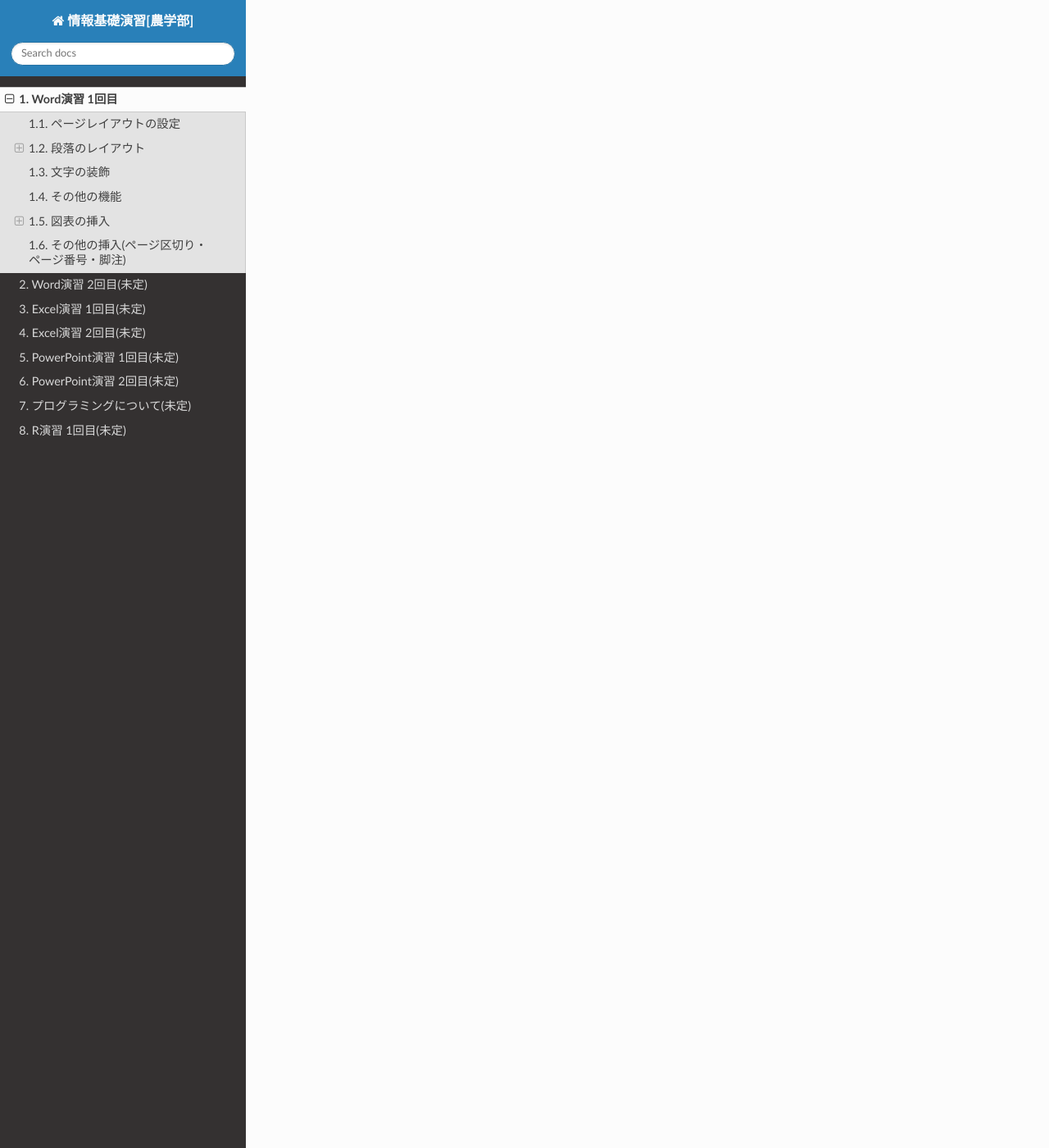
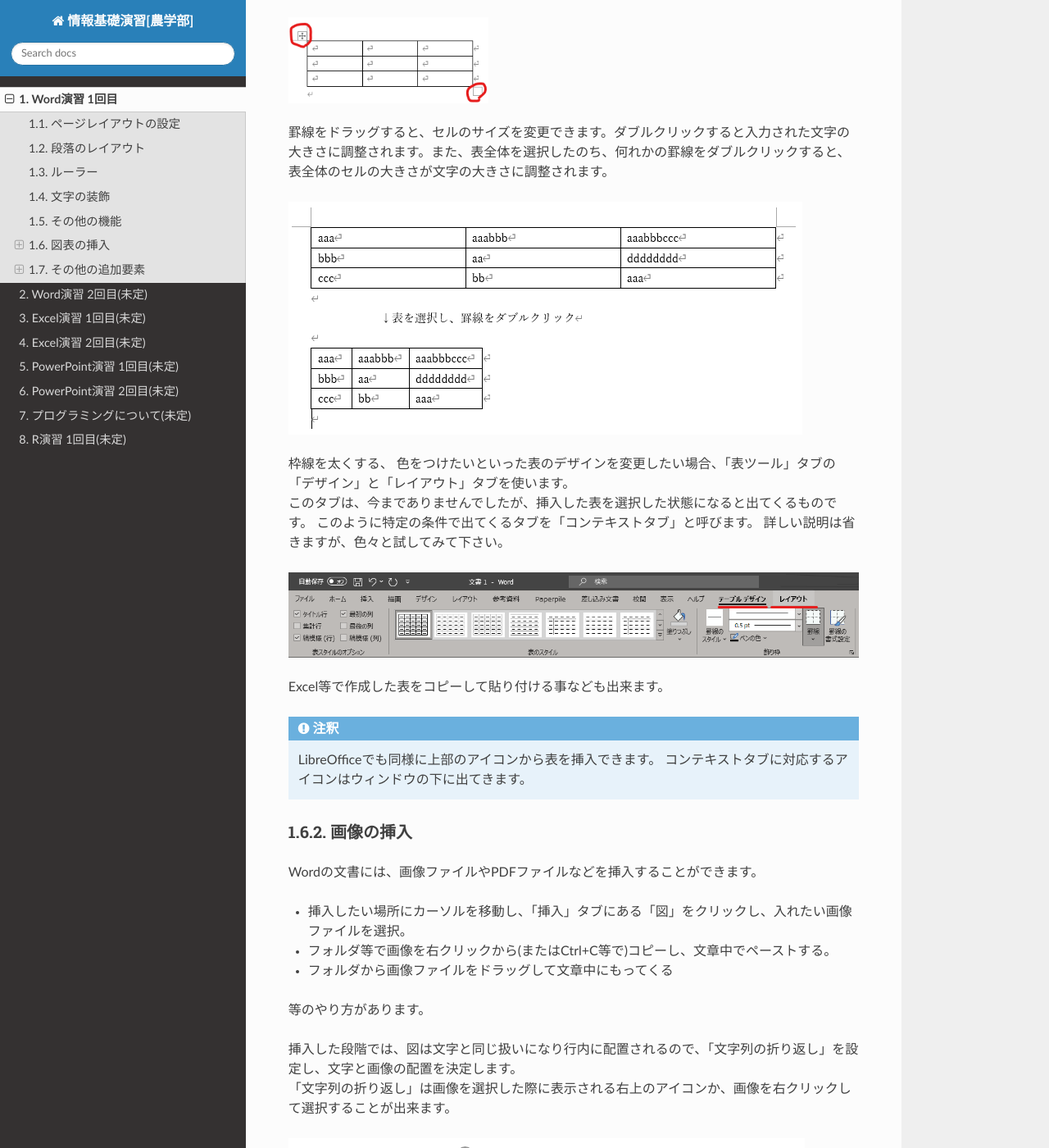
Before and after one commit to slt666666/informatics_agri_1st, a Sphinx documentation site: the page built from source/word_1.rst, in a window 1280 px wide and 1400 px high, scrolled down 6555 px. Shown: the whole window at 82% size. Built offline with Sphinx 7.4.7 and the Read the Docs theme 2.0.0, drawn with Linux system fonts in a browser that asks for light colours; some of the changed text lies outside the part shown.

Commit message:
add word_1

```diff
--- a/source/word_1.rst
+++ b/source/word_1.rst
@@ -44,7 +44,7 @@
 
 | **段落内の文字レイアウトを指定するツールバー**
 | 左揃え、中央揃え、右揃え、両端揃え（各行の左右の端がそろうように調節）、均等割付け（各行の両端がページ端にそろうように文字間の空白が調節される）と設定できます。
-| 段落間のより細かい指定は段落の詳細設定ダイアログを開いて指定しましょう。
+| 段落間のより細かい指定は段落の詳細設定ダイアログを開いて指定しましょう。ツールバー右下の矢印か、文章を選択して右クリック→段落から。
 
 .. figure:: _static/images/paragraph.png
 
@@ -74,8 +74,9 @@
 ^^^^^^^^^^^^^^^^^
 | **フォントを指定するツールバー**
 | フォントの種類、大きさ、文字飾り(太字、斜体、下線など)を変更することが出来ます。
-| こちらもより細かい指定はフォントの詳細設定ダイアログを開いて指定します。
-| フォントなどを変更したい文字列をドラッグして選択します(選択された部分が白黒反転した状態)。この状態で、ツールバーのボタンを押して文字の種類や装飾、大きさなどを変更します。
+| より細かい指定はフォントの詳細設定ダイアログを開いて指定します。
+
+| フォントなどを変更したい文字列をドラッグして選択します(選択された部分が白黒反転した状態)。この状態で、ツールバーのボタンを押して文字の種類や装飾、大きさなどを変更します。選択した状態で右クリック→フォントからも変更できます。
 
 .. figure:: _static/images/font.png
 
@@ -98,9 +99,80 @@
 ^^^^^^^^^^^^^^^^^
 表の挿入
 ---------------------------
+| 表を作成するには、「挿入」タブの「表」を使用します。
+| 行数・列数を指定することで、文章中のカーソル位置の場所に表が挿入されます。
+| 更に大きい表を入れたければメニューの「表の挿入」を利用します。
+
+.. figure:: _static/images/table.png
+
+| 表全体のサイズを変更するには右下の四角部分をドラッグし、表の位置は左上のマークをドラッグすることで移動できます。
+
+.. figure:: _static/images/table_size.png
+    :scale: 75%
+
+| 罫線をドラッグすると、セルのサイズを変更できます。ダブルクリックすると入力された文字の大きさに調整されます。また、表全体を選択したのち、何れかの罫線をダブルクリックすると、表全体のセルの大きさが文字の大きさに調整されます。
+
+.. figure:: _static/images/table_resize.png
+
+| 枠線を太くする、 色をつけたいといった表のデザインを変更したい場合、「表ツール」タブの「デザイン」と「レイアウト」タブを使います。
+| このタブは、今までありませんでしたが、挿入した表を選択した状態になると出てくるものです。 このように特定の条件で出てくるタブを「コンテキストタブ」と呼びます。 詳しい説明は省きますが、色々と試してみて下さい。
+
+.. figure:: _static/images/table_layout.png
+
+| Excel等で作成した表をコピーして貼り付ける事なども出来ます。
+
+.. note::
+    LibreOfficeでも同様に上部のアイコンから表を挿入できます。 コンテキストタブに対応するアイコンはウィンドウの下に出てきます。
 
 画像の挿入
 ---------------------------
+| Wordの文書には、画像ファイルやPDFファイルなどを挿入することができます。
 
-その他の挿入(ページ区切り・ページ番号・脚注)
+* 挿入したい場所にカーソルを移動し、「挿入」タブにある「図」をクリックし、入れたい画像ファイルを選択。
+* フォルダ等で画像を右クリックから(またはCtrl+C等で)コピーし、文章中でペーストする。
+* フォルダから画像ファイルをドラッグして文章中にもってくる
+
+| 等のやり方があります。
+
+| 挿入した段階では、図は文字と同じ扱いになり行内に配置されるので、「文字列の折り返し」を設定し、文字と画像の配置を決定します。
+| 「文字列の折り返し」は画像を選択した際に表示される右上のアイコンか、画像を右クリックして選択することが出来ます。
+
+.. figure:: _static/images/image_layout.png
+
+| 「文字列の折り返し」は最初「行内」が設定されていますが、「行内」では図表は一文字として扱われているので、 文章のレイアウトが崩れてしまう事が多いです。
+| また、「行内」では画像は一文字扱いで移動が難しいですが、「行内」以外のレイアウトでは、マウスで移動させることが可能です。
+| 通常は「行内」以外のレイアウトを利用した方が文章のレイアウトが整いやすいと思います。
+
+.. figure:: _static/images/image_position.png
+
+その他の追加要素
 ^^^^^^^^^^^^^^^^^^^^^^^^^^^^^^^^^^^^^^^^^^^^^^^^^^^^^^^^^^
+ページの区切り
+---------------------------
+| ページに書く内容が終わり、残りを空欄にして、 新しいページから次の文章を始めたい時に使用します。
+| 「Enter」や「Space」を押し続けて新しいページに移るのは本来の作成方法ではありません。
+| 区切りを入れたい場所にカーソルを移動させた後に、 「挿入」タブから「ページの区切り」をクリックすると、 新しいページが作成されます。
+
+.. figure:: _static/images/page_cut.png
+
+.. note::
+    LibreOfficeでは、「挿入」--「改ページ」になります。
+
+ページ番号
+------------------------
+| 複数ページにわたる文章をWordで作成する場合には、ページ番号を付すのが一般的です。複数枚のレポートや論文の場合は、必ずページ番号を入れましょう。
+| 「挿入」タブから「ページ番号」をクリックし、 挿入したいスタイルのものを選択します。その後、「コンテクストメニュー」(ヘッダーとフッター)から細かい編集をします。
+
+.. figure:: _static/images/page_num.png
+
+.. note::
+    | LibreOfficeでは、「挿入」--「ヘッダーおよびフッター」からヘッダーかフッターを有効にし、ヘッダーもしくはフッターをクリックして編集します。
+    | ページ番号は「ページ番号を挿入する」から挿入できます。
+
+脚注
+------------------------
+| 文章を書いている中で、文献の参照箇所を指示したり、専門用語の解説などを記載しておきたい場合に脚注を使用します。
+| 挿入したい場所にカーソルを移動し、「参考資料」タブにある「右下矢印」をクリックします。脚注か文末脚注にチェックを入れ、書式の設定を行います。
+| 「挿入」をクリックし、脚注に情報を入力していきます。脚注はそのページの下、文末脚注は文書の一番最後に入ります。
+
+.. figure:: _static/images/footnote.png
```
Also changed, not shown: other parts of source/word_1.rst (+4 -4 lines), source/word_2.rst (+6 -1 lines), source/_static/images/footnote.png (added), source/_static/images/image_layout.png (added), source/_static/images/image_position.png (added), source/_static/images/page_cut.png (added), source/_static/images/page_num.png (added), source/_static/images/table.png (added), source/_static/images/table_layout.png (added), source/_static/images/table_resize.png (added), source/_static/images/table_size.png (added).
